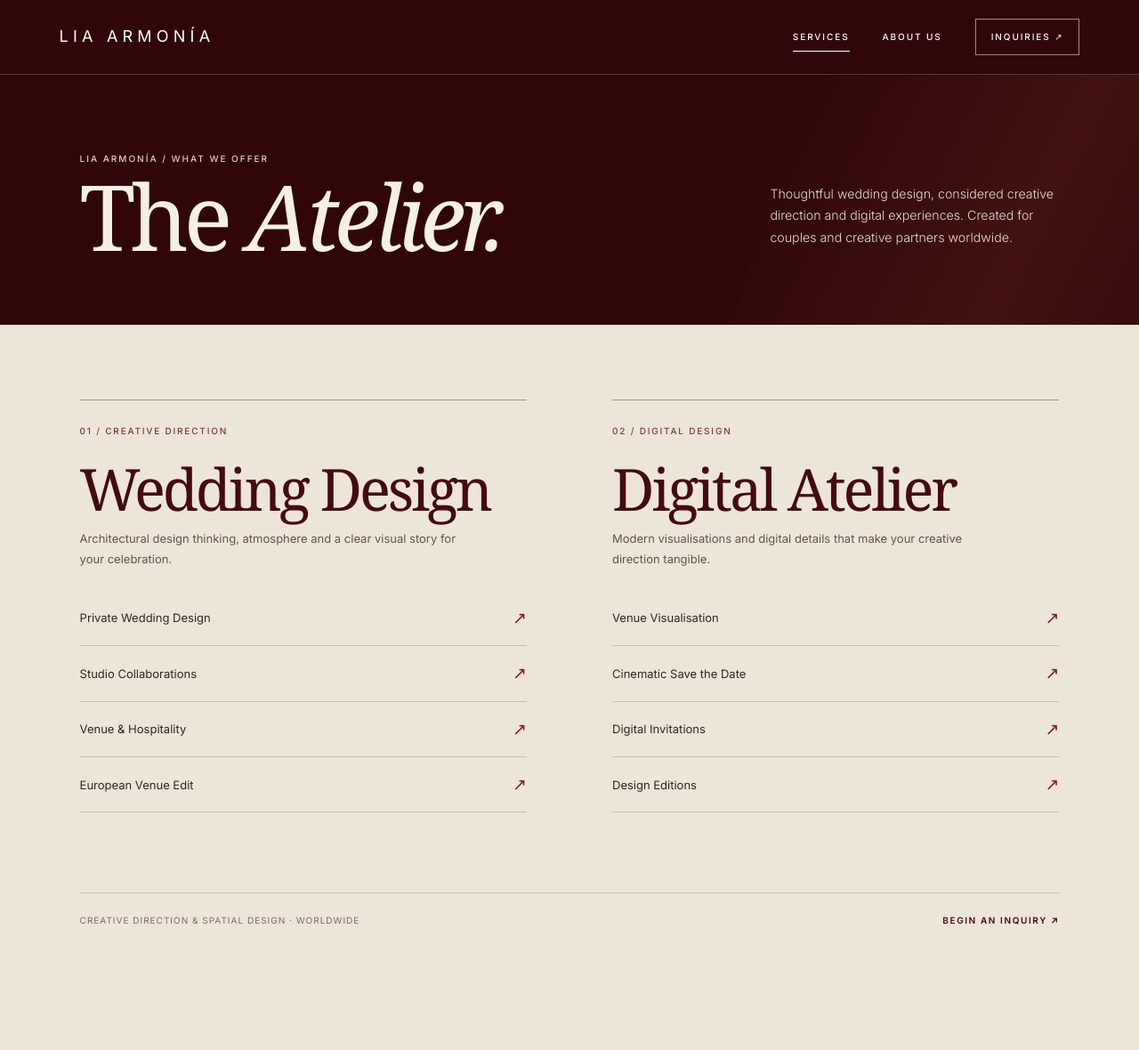
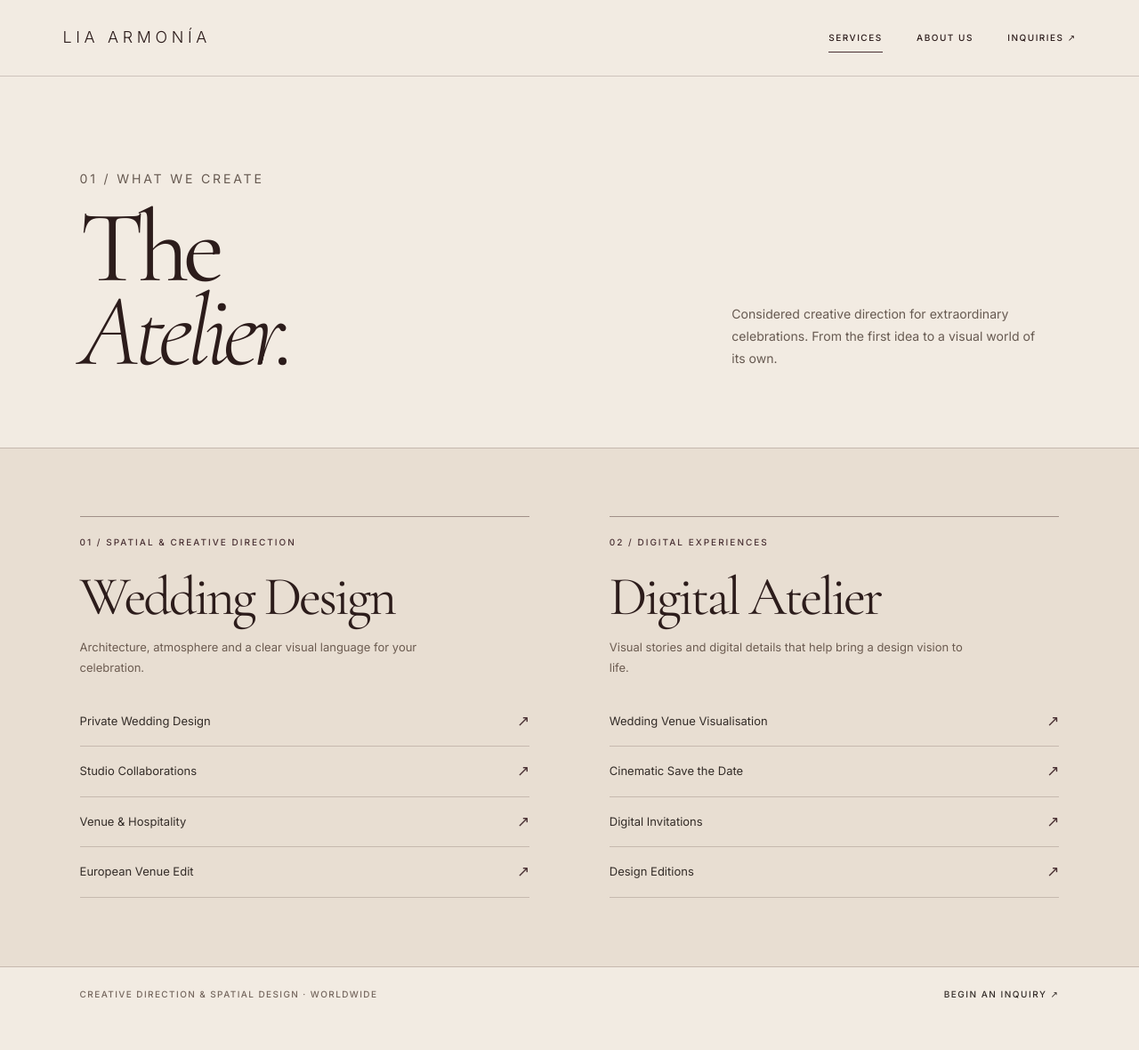
Before and after one commit to DianaPonomarew/LiaArmoniaAtelier, a website: page services.html in a window 1280 px wide. Shown: the whole page at 89% size. Before the commit the page ends 1107 px from the top, so only its background shows below. Drawn offline with nearby package versions, Linux system fonts and the light colour scheme.

Commit message:
Refresh services.html with earthy luxury magazine layout and quiet editorial typography

```diff
--- a/services.html
+++ b/services.html
@@ -1,38 +1,34 @@
-<!doctype html><html lang="en"><head><meta charset="utf-8"><meta name="viewport" content="width=device-width,initial-scale=1"><meta name="theme-color" content="#651F40"><title>Services — LIA ARMONÍA</title><meta name="description" content="Wedding creative direction, design, visualisations and digital atelier services from Lia Armonía."><link rel="icon" href="assets/favicon.png" type="image/png"><link rel="preconnect" href="https://fonts.googleapis.com"><link rel="preconnect" href="https://fonts.gstatic.com" crossorigin><link href="https://fonts.googleapis.com/css2?family=Inter:wght@300;400;500;600&display=swap" rel="stylesheet"><link rel="stylesheet" href="lia-v4.css?v=20261103a"><link rel="stylesheet" href="lia-middle-couture.css?v=20261103a"></head><body class="la4 middle-couture"><a href="#main" class="la4-skip">Skip to content</a><header class="la4-header"><a href="index.html" class="la4-logo">LIA ARMONÍA</a><nav class="la4-nav" aria-label="Main navigation"><a href="services.html" aria-current="page">Services</a><a href="about.html">About Us</a><a href="inquiries.html" class="la4-nav-enquiry">Inquiries ↗</a></nav></header><main id="main" class="la7-services">
-<section class="la7-services-mast" aria-labelledby="services-title">
- <div class="la7-services-mast-inner">
-  <p class="la4-overline">LIA ARMONÍA / What we offer</p>
-  <div class="la7-services-title-line">
-   <h1 id="services-title">The <em>Atelier.</em></h1>
-   <p>Thoughtful wedding design, considered creative direction and digital experiences. Created for couples and creative partners worldwide.</p>
-  </div>
- </div>
+<!doctype html><html lang="en"><head><meta charset="utf-8"><meta name="viewport" content="width=device-width,initial-scale=1"><meta name="theme-color" content="#E8DED2"><title>Services — LIA ARMONÍA</title><meta name="description" content="Architectural wedding design, creative direction and modern digital design services by Lia Armonía."><link rel="icon" href="assets/favicon.png" type="image/png"><link rel="preconnect" href="https://fonts.googleapis.com"><link rel="preconnect" href="https://fonts.gstatic.com" crossorigin><link href="https://fonts.googleapis.com/css2?family=Inter:wght@300;400;500;600&family=Cormorant+Garamond:ital,wght@0,300;0,400;1,300;1,400&display=swap" rel="stylesheet"><link rel="stylesheet" href="lia-v4.css?v=20261103a"><link rel="stylesheet" href="lia-earth-atelier.css?v=20261103a"></head><body class="la4 earth-site"><a href="#main" class="la4-skip">Skip to content</a><header class="la4-header"><a class="la4-logo" href="index.html" aria-label="Lia Armonía home">LIA ARMONÍA</a><nav class="la4-nav" aria-label="Main navigation"><a href="services.html" aria-current="page">Services</a><a href="about.html">About Us</a><a href="inquiries.html" class="la4-nav-enquiry">Inquiries ↗</a></nav></header>
+<main id="main" class="earth-services-page">
+ <section class="earth-services-lead" aria-labelledby="services-heading">
+  <div><p class="earth-kicker">01 / WHAT WE CREATE</p><h1 id="services-heading">The<br><em>Atelier.</em></h1></div>
+  <p>Considered creative direction for extraordinary celebrations. From the first idea to a visual world of its own.</p>
  </section>
-<div class="la7-services-body">
- <div class="la7-services-cols">
-  <section class="la7-service" aria-labelledby="wedding-design-services">
-   <span class="la7-service-label">01 / Creative Direction</span>
-   <h2 id="wedding-design-services">Wedding Design</h2>
-   <p>Architectural design thinking, atmosphere and a clear visual story for your celebration.</p>
-   <div class="la7-service-links">
+ <section class="earth-services-index" aria-label="Our services">
+  <div class="earth-services-index-inner">
+   <div class="earth-services-group">
+    <span class="earth-kicker">01 / SPATIAL &amp; CREATIVE DIRECTION</span>
+    <h2>Wedding Design</h2>
+    <p>Architecture, atmosphere and a clear visual language for your celebration.</p>
+    <div class="earth-services-links">
      <a href="wedding-design.html">Private Wedding Design <span aria-hidden="true">↗</span></a>
      <a href="collaborations.html">Studio Collaborations <span aria-hidden="true">↗</span></a>
      <a href="venue-collaborations">Venue &amp; Hospitality <span aria-hidden="true">↗</span></a>
      <a href="venue-collection.html">European Venue Edit <span aria-hidden="true">↗</span></a>
     </div>
-  </section>
-  <section class="la7-service" aria-labelledby="digital-design-services">
-   <span class="la7-service-label">02 / Digital Design</span>
-   <h2 id="digital-design-services">Digital Atelier</h2>
-   <p>Modern visualisations and digital details that make your creative direction tangible.</p>
-   <div class="la7-service-links">
-    <a href="venue-visualization.html">Venue Visualisation <span aria-hidden="true">↗</span></a>
+   </div>
+   <div class="earth-services-group">
+    <span class="earth-kicker">02 / DIGITAL EXPERIENCES</span>
+    <h2>Digital Atelier</h2>
+    <p>Visual stories and digital details that help bring a design vision to life.</p>
+    <div class="earth-services-links">
+     <a href="venue-visualization.html">Wedding Venue Visualisation <span aria-hidden="true">↗</span></a>
      <a href="cinematic-save-the-date.html">Cinematic Save the Date <span aria-hidden="true">↗</span></a>
      <a href="invitations.html">Digital Invitations <span aria-hidden="true">↗</span></a>
      <a href="design-editions.html">Design Editions <span aria-hidden="true">↗</span></a>
     </div>
+   </div>
+  </div>
  </section>
- </div>
- <div class="la7-services-closure"><p>Creative Direction &amp; Spatial Design · Worldwide</p><a href="inquiries.html">Begin an inquiry ↗</a></div>
-</div>
-</main><script src="lia-v4.js?v=20261103a" defer></script></body></html>
+ <footer class="earth-services-footer"><small>Creative Direction &amp; Spatial Design · Worldwide</small><a href="inquiries.html">Begin an inquiry ↗</a></footer>
+</main></body></html>
```
Lines whose indentation alone changed are shown as unchanged.
